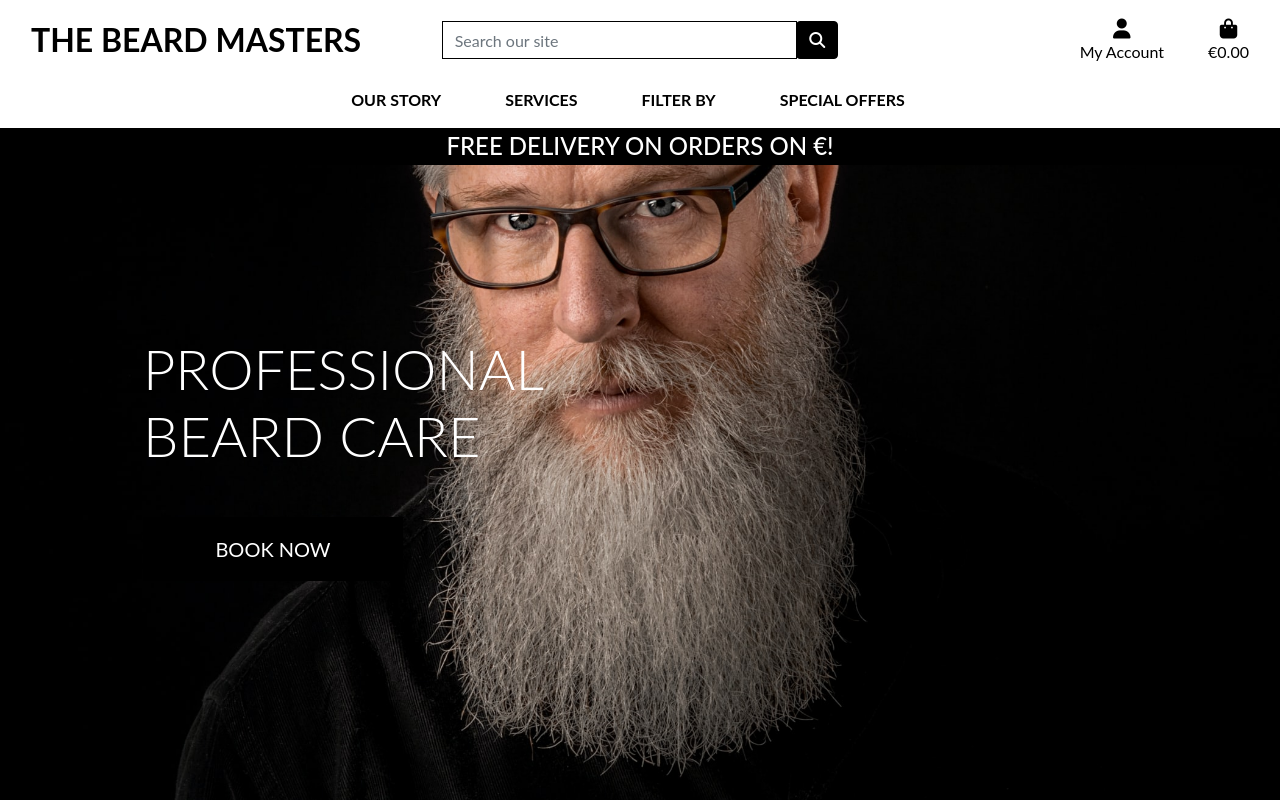
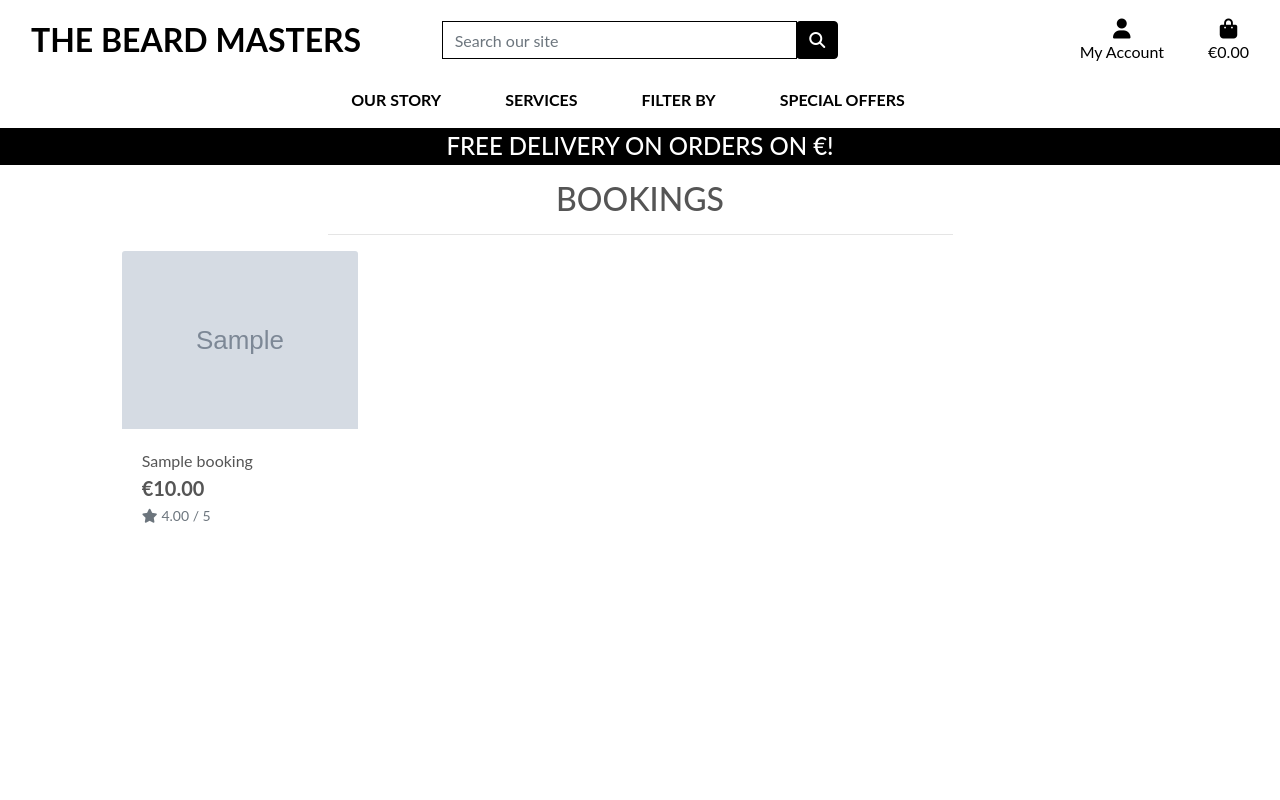
Before and after one commit to gregcotech007/thebeardmasters, a Django app: page /bookings/ in a window 1280 px wide. Run offline with Django 3.2, Linux system fonts and the light colour scheme; tables that the repository leaves empty hold one stand-in row (values such as "Sample post"); grey boxes marked "Sample" are stand-in pictures; some libraries are stand-ins or nearby versions.

Commit message:
started booking template

```diff
--- a/bookings/templates/bookings/bookings.html
+++ b/bookings/templates/bookings/bookings.html
@@ -10,12 +10,71 @@
 {% endblock %}
 
 {% block content %}
-<div class="container">
-    <div class="row">
-        <div class="col">
-            {{ bookings }}
+    <div class="overlay"></div>
+    <div class="container-fluid">
+        <div class="row">
+            <div class="col text-center mt-3">
+                <h2 class="logo-font">Bookings</h2>
+                <hr class="w-50 mb-1">
+            </div>
+        </div>
+        <div class="row">
+            <div class="product-container col-10 offset-1">
+                <div class="row mt-1 mb-2"></div>
+                <div class="row">
+                    {% for booking in bookings %}
+                    <div class="col-sm-6 col-md-6 col-lg-4 col-xl-3">
+                        <div class="card h-100 border-0">
+                            {% if booking.image %}
+                            <a href="">
+                                <img class="card-img-top img-fluid" src="{{ booking.image.url }}" alt="{{ booking.name }}">
+                            </a>
+                            {% else %}
+                            <a href="">
+                                <img class="card-img-top img-fluid" src="{{ MEDIA_URL }}noimage.png" alt="{{ booking.name }}">
+                            </a>
+                            {% endif %}
+                            <div class="card-body pb-0">
+                                <p class="mb-0">{{ booking.name }}</p>
+                            </div>
+                            <div class="card-footer bg-white pt-0 border-0 text-left">
+                                <div class="row">
+                                    <div class="col">
+                                        <p class="lead mb-0 text-left font-weight-bold">€{{ booking.price }}</p>
+                                        {% if booking.rating %}
+                                            <small class="text-muted"><i class="fas fa-star mr-1"></i>{{ booking.rating }} / 5</small>
+                                        {% else %}
+                                        <small class="text-muted">No Rating</small>
+                                        {% endif %}
+                                    </div>
+                                </div>
+                            </div>
+                        </div>
+                    </div>
+                    {% if forloop.counter|divisibleby:1 %}
+                            <div class="col-12 d-sm-none mb-5">
+                                <hr>
+                            </div>
+                        {% endif %}
+                        {% if forloop.counter|divisibleby:2 %}
+                            <div class="col-12 d-none d-sm-block d-md-block d-lg-none mb-5">
+                                <hr>
+                            </div>
+                        {% endif %}
+                        {% if forloop.counter|divisibleby:3 %}
+                            <div class="col-12 d-none d-lg-block d-xl-none mb-5">
+                                <hr>
+                            </div>
+                        {% endif %}
+                        {% if forloop.counter|divisibleby:4 %}
+                            <div class="col-12 d-none d-xl-block mb-5">
+                                <hr>
+                            </div>
+                        {% endif %}
+                    {% endfor %}
+                </div>
+            </div>
         </div>
     </div>
-</div>
 
 {% endblock %}
--- a/bookings/views.py
+++ b/bookings/views.py
@@ -12,4 +12,4 @@ def all_bookings(request):
         'bookings': bookings,
     }
 
-    return render(request, 'home/index.html')
+    return render(request, 'bookings/bookings.html', context)
--- a/static/css/base.css
+++ b/static/css/base.css
@@ -60,6 +60,16 @@ body {
     background: #000 !important;
 }
 
+.overlay {
+    height: 100%;
+    width: 100%;
+    top: 0;
+    left: 0;
+    position: fixed;
+    background: white;
+    z-index: -1;
+}
+
 /* -------------------------------- Media Queries */
 
 /* Slightly larger container on xl screens */
```
